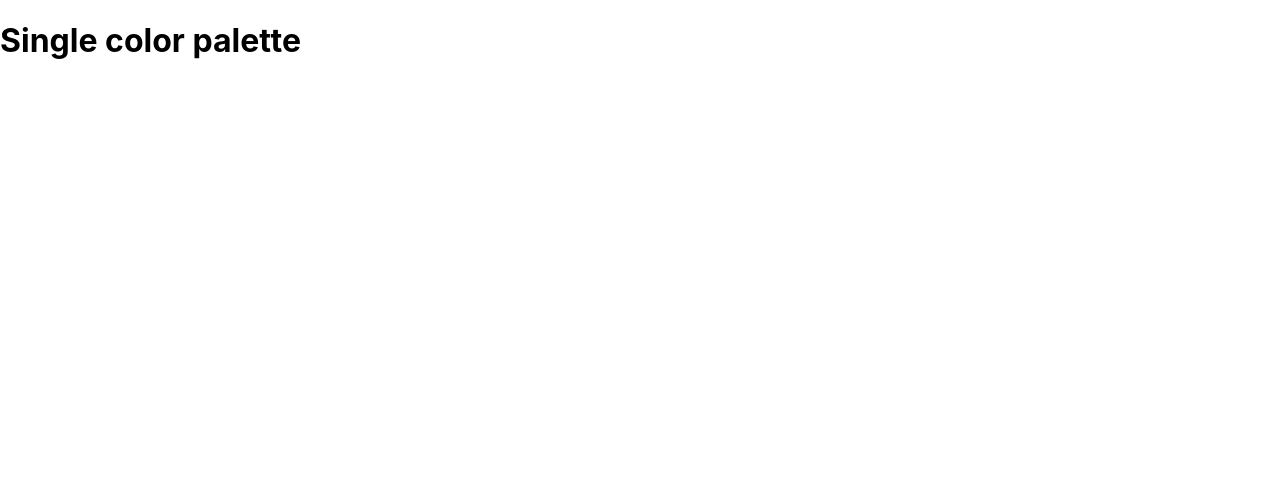
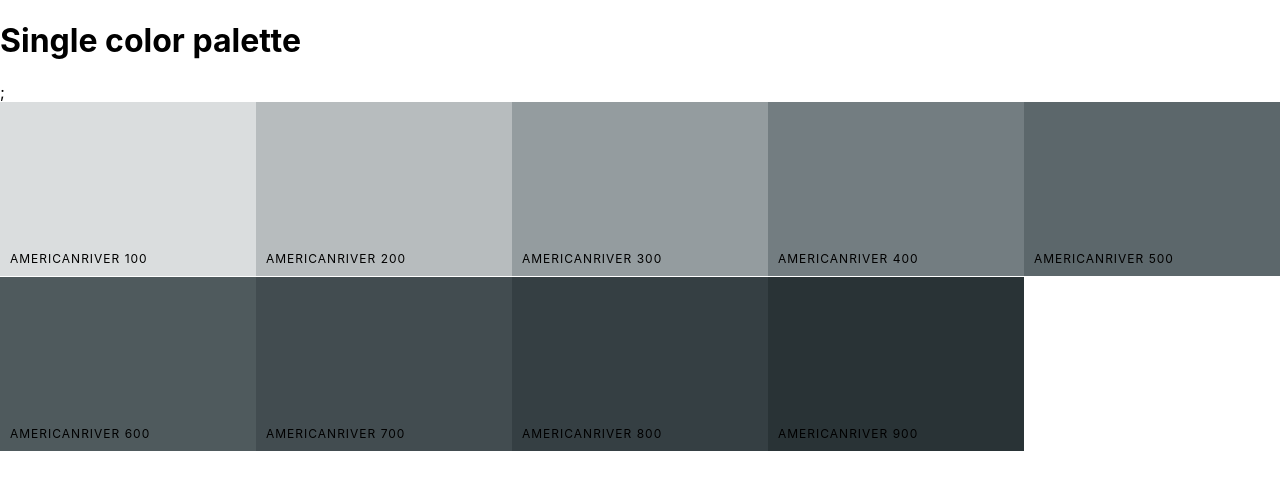
Before and after one commit to CloudBop/boppin-react-colors, a React (Create React App) app: page /palette/flat-ui-colors-american/americanriver in a window 1280 px wide. Shown: the top 490 px of the page. Built offline with nearby package versions, Linux system fonts and the light colour scheme.

Commit message:
Display colours in SingleColorPalette

```diff
--- a/src/App.js
+++ b/src/App.js
@@ -31,7 +31,14 @@ class App extends Component {
         <Route
           exact
           path="/palette/:paletteId/:colorId"
-          render={() => <SingleColorPalette>Single Color Page</SingleColorPalette>}
+          render={routeProps => (
+            <SingleColorPalette
+              palette={generatePalette(this.findPalette(routeProps.match.params.paletteId))}
+              colorId={routeProps.match.params.colorId}
+            >
+              Single Color Page
+            </SingleColorPalette>
+          )}
         />
       </Switch>
 
--- a/src/Components/ColorBox.js
+++ b/src/Components/ColorBox.js
@@ -15,7 +15,7 @@ class ColorBox extends Component {
     });
   }
   render() {
-    const { name, background, moreUrl } = this.props;
+    const { name, background, moreUrl, showLink } = this.props;
     const { copied } = this.state;
 
     return (
@@ -35,9 +35,12 @@ class ColorBox extends Component {
             <button className="copy-button">Copy</button>
             {/* url as prop from parent */}
             {/* <Link to={`/palette/${paletteId}/${id}`} onClick={e => e.stopPropagation()}> */}
-            <Link to={moreUrl} onClick={e => e.stopPropagation()}>
-              <span className="see-more">More</span>
-            </Link>
+            {/* show MORE link on colorbox */}
+            {showLink && (
+              <Link to={moreUrl} onClick={e => e.stopPropagation()}>
+                <span className="see-more">More</span>
+              </Link>
+            )}
           </div>
         </div>
       </CopyToClipboard>
--- a/src/Components/Palette.js
+++ b/src/Components/Palette.js
@@ -22,7 +22,13 @@ class Palette extends Component {
     const { level, format } = this.state;
 
     const colorBoxes = colors[level].map(color => (
-      <ColorBox background={color[format]} name={color.name} key={color.id} moreUrl={`/palette/${id}/${color.id}`} />
+      <ColorBox
+        background={color[format]}
+        name={color.name}
+        key={color.id}
+        moreUrl={`/palette/${id}/${color.id}`}
+        showLink={true}
+      />
     ));
 
     return (
--- a/src/Components/SingleColorPalette.js
+++ b/src/Components/SingleColorPalette.js
@@ -1,12 +1,34 @@
 import React, { Component } from 'react';
+import ColorBox from './ColorBox';
 
 class SingleColorPalette extends Component {
   constructor(props) {
     super(props);
-    this.state = {};
+    // private from react. | state never changes
+    this._shades = this.gatherShades(this.props.palette, this.props.colorId);
+  }
+  gatherShades(palette, colorToFilterBy) {
+    let shades = [];
+    let allColors = palette.colors;
+    console.log(allColors);
+    for (let key in allColors) {
+      shades = shades.concat(allColors[key].filter(color => color.id === colorToFilterBy));
+    }
+
+    // return all shades of given color | removing 0 index which is remnent of olor hue/alpha algo
+    return shades.slice(1);
   }
   render() {
-    return <h1>Single color palette</h1>;
+    // create colorBoxes
+    const colorBoxes = this._shades.map(color => (
+      <ColorBox key={color.id} name={color.name} background={color.hex} showLink={false} />
+    ));
+    return (
+      <div className="Palette">
+        <h1>Single color palette</h1>;
+        <div className="Palette-colors">{colorBoxes}</div>
+      </div>
+    );
   }
 }
 
```
